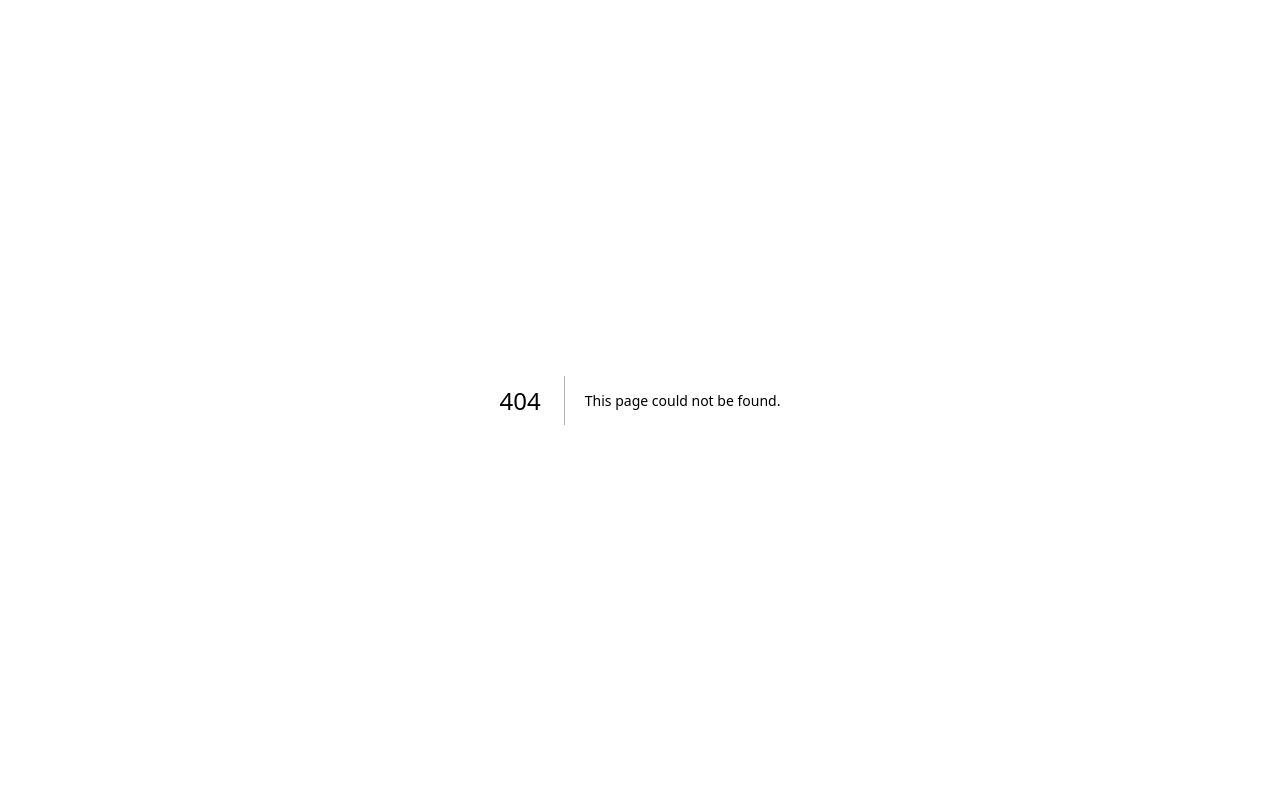
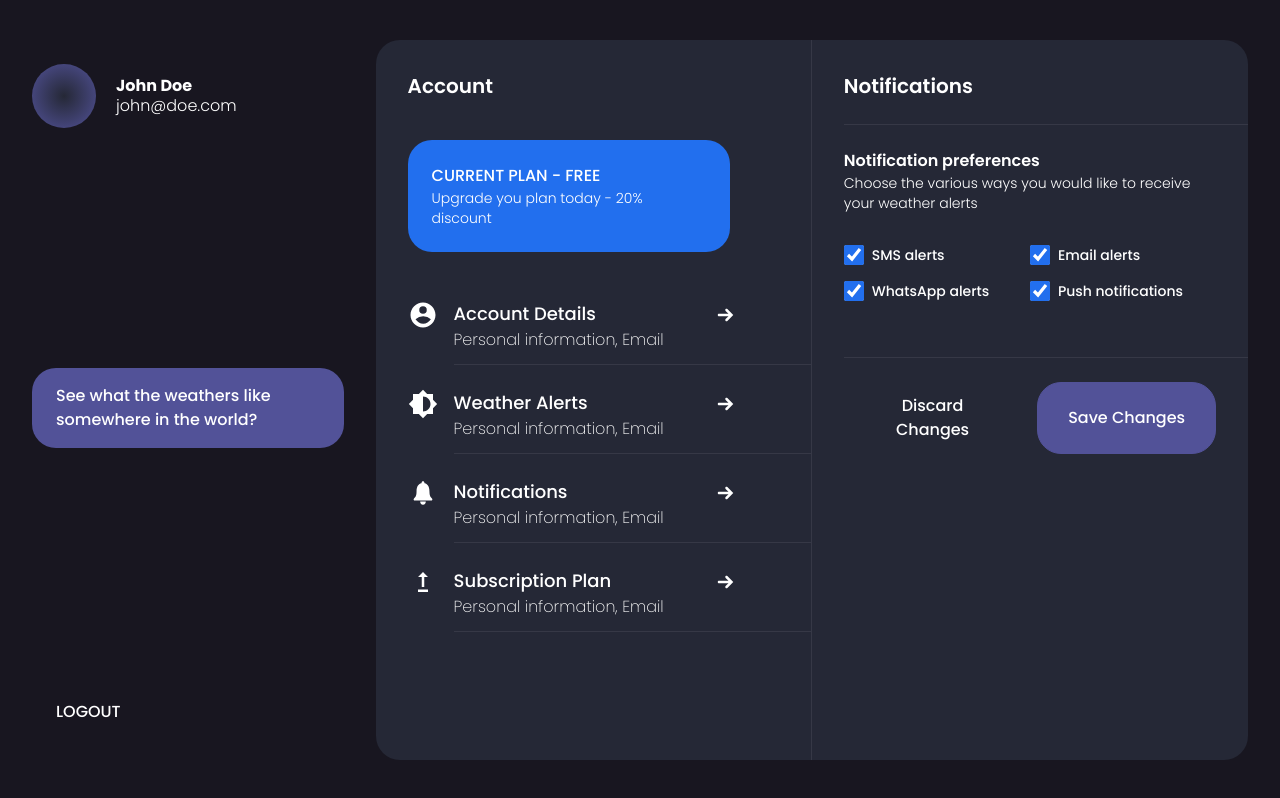
Before and after one commit to codedcontent/weather-buddy, a Next.js app: page /account/notifications in a window 1280 px wide. Before the commit this address had no page. Built offline with nearby package versions, Linux system fonts and the light colour scheme.

Commit message:
Completed the notifications UI part of the account layout

```diff
--- a/app/account/account-details/page.tsx
+++ b/app/account/account-details/page.tsx
@@ -54,7 +54,7 @@ const AccountDetails: React.FC<Props> = ({}) => {
         </Link>
       </div>
 
-      <div className="pl-8 mt-10 mb-6">
+      <div className="pl-8 mt-14 mb-6">
         <hr className="border-silver" />
       </div>
 
--- a/app/account/weather-alerts/page.tsx
+++ b/app/account/notifications/page.tsx
@@ -1,12 +1,12 @@
 "use client";
 
 import Button from "@/components/Button";
-import WeatherLocationAlertSetter from "@/components/weatherLocationAlertSetter/WeatherLocationAlertSetter";
+import CustomCheckbox from "@/components/CustomCheckbox";
 import React from "react";
 
 type Props = {};
 
-const WeatherAlerts: React.FC<Props> = (props: Props) => {
+const Notifications: React.FC<Props> = (props: Props) => {
   const saveChanges = () => {};
 
   const discardChanges = () => {};
@@ -14,7 +14,7 @@ const WeatherAlerts: React.FC<Props> = (props: Props) => {
   return (
     <div className="w-full">
       {/* Page title */}
-      <p className="text-xl font-semibold capitalize px-8">Weather Alerts</p>
+      <p className="text-xl font-semibold capitalize px-8">Notifications</p>
 
       {/* <-- --> */}
       <div className="pl-8 my-6">
@@ -23,20 +23,22 @@ const WeatherAlerts: React.FC<Props> = (props: Props) => {
 
       {/* Page description */}
       <div className="px-8">
-        <p className="font-semibold">Weather locations</p>
+        <p className="font-semibold">Notification preferences</p>
         <p className="font-light text-sm">
-          Choose the locations you want to receive alerts on - and the times you
-          want to receive them
+          Choose the various ways you would like to receive your weather alerts
         </p>
       </div>
 
-      {/* Updatable weather locations and alert times */}
-      <div className="px-8 mt-6">
-        <WeatherLocationAlertSetter />
+      {/* Updatable notification preferences */}
+      <div className="px-8 mt-8 grid grid-cols-2 gap-y-4">
+        <CustomCheckbox label="SMS alerts" />
+        <CustomCheckbox label="Email alerts" />
+        <CustomCheckbox label="WhatsApp alerts" />
+        <CustomCheckbox label="Push notifications" />
       </div>
 
       {/* <-- --> */}
-      <div className="pl-8 mt-10 mb-6">
+      <div className="pl-8 mt-14 mb-6">
         <hr className="border-silver" />
       </div>
 
@@ -55,4 +57,4 @@ const WeatherAlerts: React.FC<Props> = (props: Props) => {
   );
 };
 
-export default WeatherAlerts;
+export default Notifications;
--- a/components/AccountOptions/AccountOption.tsx
+++ b/components/AccountOptions/AccountOption.tsx
@@ -31,7 +31,7 @@ const AccountOption: React.FC<Props> = ({ title, subtitle, href }) => {
       <Link href={`account/${href}`} className="flex items-start w-full">
         {accountOptionIcon}
 
-        <div className="w-full border-b border-r-silver flex-1 ml-4 pb-3">
+        <div className="w-full border-b border-b-silver flex-1 ml-4 pb-3">
           <div className="w-[80%] flex">
             <div className="mr-1 flex-1">
               <p className="font-medium text-lg capitalize">{title}</p>
--- /dev/null
+++ b/components/CustomCheckbox.tsx
@@ -0,0 +1,23 @@
+"use client";
+
+import { useState } from "react";
+
+type CheckboxProps = {
+  label: string;
+};
+
+const CustomCheckbox: React.FC<CheckboxProps> = ({ label }) => {
+  return (
+    <label className="inline-flex items-center">
+      <input
+        type="checkbox"
+        className="form-checkbox h-5 w-5 accent-secondary"
+        checked
+      />
+
+      <span className="ml-2 text-sm">{label}</span>
+    </label>
+  );
+};
+
+export default CustomCheckbox;
--- a/components/weatherLocationAlertSetter/LocationSetter.tsx
+++ b/components/weatherLocationAlertSetter/LocationSetter.tsx
@@ -1,3 +1,5 @@
+"use client";
+
 import React from "react";
 import { BsFillPatchQuestionFill } from "react-icons/bs";
 
@@ -5,7 +7,7 @@ type Props = {};
 
 const LocationSetter: React.FC<Props> = (props: Props) => {
   return (
-    <div className="mb-4 w-full">
+    <div className="mb-4 w-full flex-1">
       <div className="flex gap-4 items-start">
         <label className="block text-white mb-2 capitalize text-sm">
           Location
@@ -15,7 +17,7 @@ const LocationSetter: React.FC<Props> = (props: Props) => {
       </div>
 
       <textarea
-        className="border border-white bg-transparent rounded-xl py-2.5 px-6 w-full font-light placeholder:text-neutral-500 text-xs resize-none"
+        className="border border-white bg-transparent rounded-xl py-2.5 px-6 w-full font-light placeholder:text-neutral-500 text-xs resize-none h-12"
         placeholder="Type any location"
       ></textarea>
     </div>
--- a/components/weatherLocationAlertSetter/TimeSetter.tsx
+++ b/components/weatherLocationAlertSetter/TimeSetter.tsx
@@ -1,9 +1,46 @@
+"use client";
+
 import React from "react";
+import { BsFillPatchQuestionFill } from "react-icons/bs";
+import { MdDelete } from "react-icons/md";
+import { IoAddOutline } from "react-icons/io5";
 
 type Props = {};
 
-const TimeSetter = (props: Props) => {
-  return <div>TimeSetter</div>;
+const TimeSetter: React.FC<Props> = (props: Props) => {
+  const addTime = () => {};
+
+  const removeTime = () => {};
+
+  return (
+    <div className="w-max">
+      <div className="flex gap-4 items-start">
+        <label className="block text-white mb-2 capitalize text-sm">Time</label>
+
+        <BsFillPatchQuestionFill className="text-xl" />
+      </div>
+
+      <div className="border border-white bg-transparent rounded-xl divide-y-2">
+        <div className="flex gap-2 p-3 w-full justify-between items-center">
+          <p className="text-sm font-semibold uppercase">5:00 AM</p>
+
+          <MdDelete
+            className="text-danger-red cursor-pointer"
+            onClick={removeTime}
+          />
+        </div>
+
+        <div className="flex gap-2 p-3 w-full justify-between items-center">
+          <p className="text-sm font-semibold uppercase">12:00 Pm</p>
+
+          <IoAddOutline
+            className="text-success-green text-lg cursor-pointer"
+            onClick={addTime}
+          />
+        </div>
+      </div>
+    </div>
+  );
 };
 
 export default TimeSetter;
--- a/components/weatherLocationAlertSetter/WeatherLocationAlertSetter.tsx
+++ b/components/weatherLocationAlertSetter/WeatherLocationAlertSetter.tsx
@@ -1,13 +1,23 @@
 import React from "react";
 import LocationSetter from "./LocationSetter";
+import TimeSetter from "./TimeSetter";
+import { IoAddOutline } from "react-icons/io5";
 
 type Props = {};
 
 const WeatherLocationAlertSetter: React.FC<Props> = (props: Props) => {
   return (
-    <div className="flex gap-2">
-      <LocationSetter />
-      <LocationSetter />
+    <div className="space-y-4">
+      <div className="flex gap-2">
+        <LocationSetter />
+        <TimeSetter />
+      </div>
+
+      <button className="flex gap-0.5 items-center border-b w-max cursor-pointer">
+        <p className="text-sm font-light">Add new location</p>
+
+        <IoAddOutline className="text-lg" />
+      </button>
     </div>
   );
 };
--- a/tailwind.config.js
+++ b/tailwind.config.js
@@ -19,7 +19,7 @@ module.exports = {
         primary: "#525298",
         "success-green": "#5ADD0A",
         "danger-red": "#FF0302",
-        silver: "#C0C0C0",
+        silver: "#363846",
       },
       fontFamily: {
         sans: "var(--font-poppins)",
```
